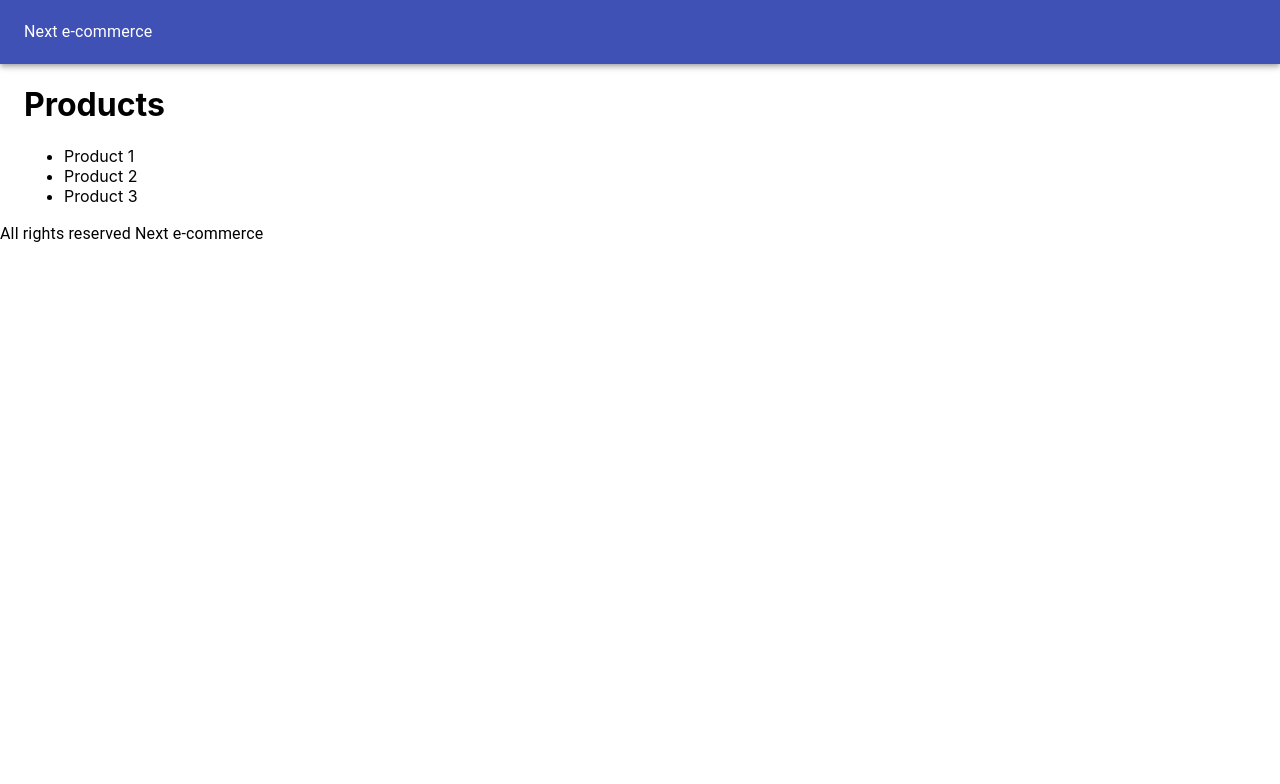
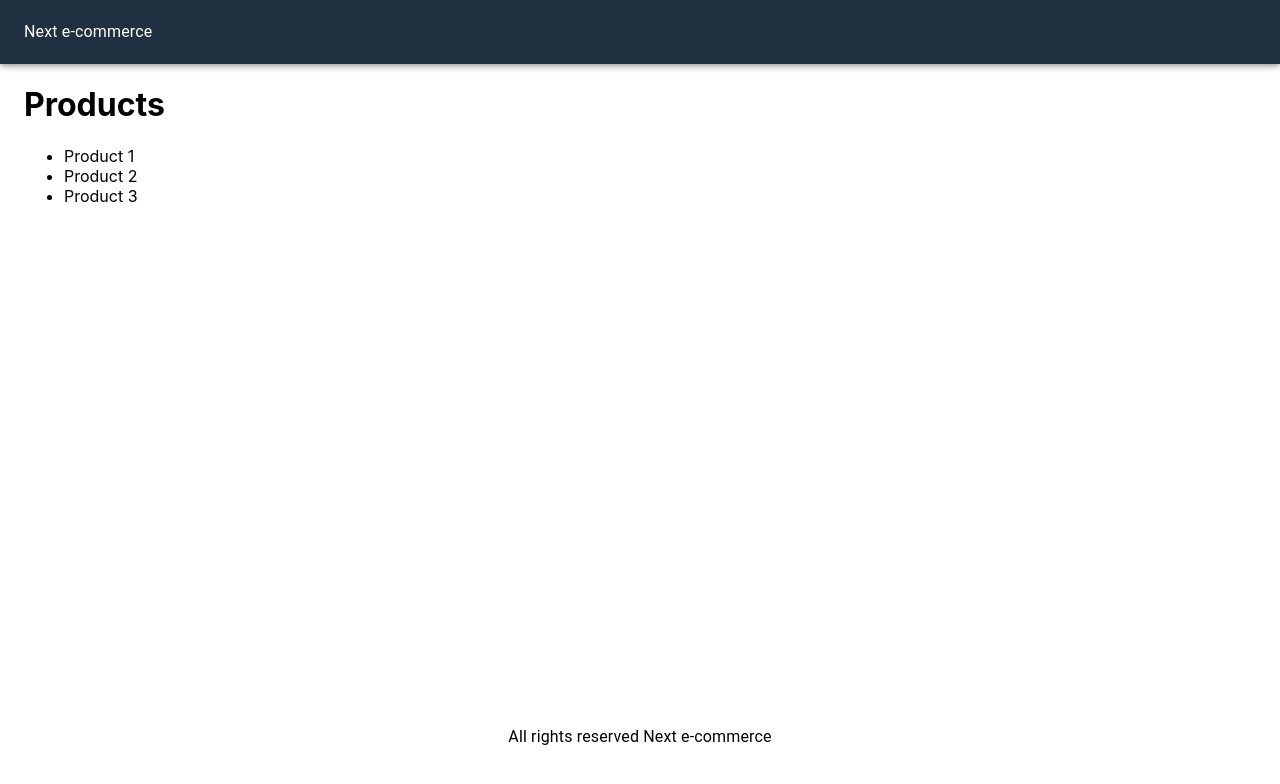
Before and after one commit to ranconyc/next-e-commerce, a Next.js app: page / in a window 1280 px wide. Shown: the top 784 px of the page. Built offline with nearby package versions, Linux system fonts and the light colour scheme.

Commit message:
update styles

```diff
--- a/components/Layout.js
+++ b/components/Layout.js
@@ -1,21 +1,23 @@
 import React, { useState } from 'react';
 import Head from 'next/head';
 import { AppBar, Toolbar, Container, Typography } from '@material-ui/core';
+import useStyles from '../utils/styles';
 
 export default function Layout({ children, ...props }) {
   const [appName, setAppName] = useState('Next e-commerce');
+  const classes = useStyles();
   return (
     <div>
       <Head>
         <title>{appName}</title>
       </Head>
-      <AppBar position="static">
+      <AppBar position="static" className={classes.navbar}>
         <Toolbar>
           <Typography>{appName}</Typography>
         </Toolbar>
       </AppBar>
-      <Container>{children}</Container>
-      <footer>
+      <Container className={classes.main}>{children}</Container>
+      <footer className={classes.footer}>
         <Typography>All rights reserved {appName}</Typography>
       </footer>
     </div>
--- /dev/null
+++ b/utils/styles.js
@@ -0,0 +1,19 @@
+import { makeStyles } from '@material-ui/core';
+
+const useStyles = makeStyles({
+  navbar: {
+    backgroundColor: '#203040',
+    '& a': {
+      color: '#FFFFFF',
+      marginLeft: 10,
+    },
+  },
+  main: {
+    minHeight: '80vh',
+  },
+  footer: {
+    textAlign: 'center',
+  },
+});
+
+export default useStyles;
```
